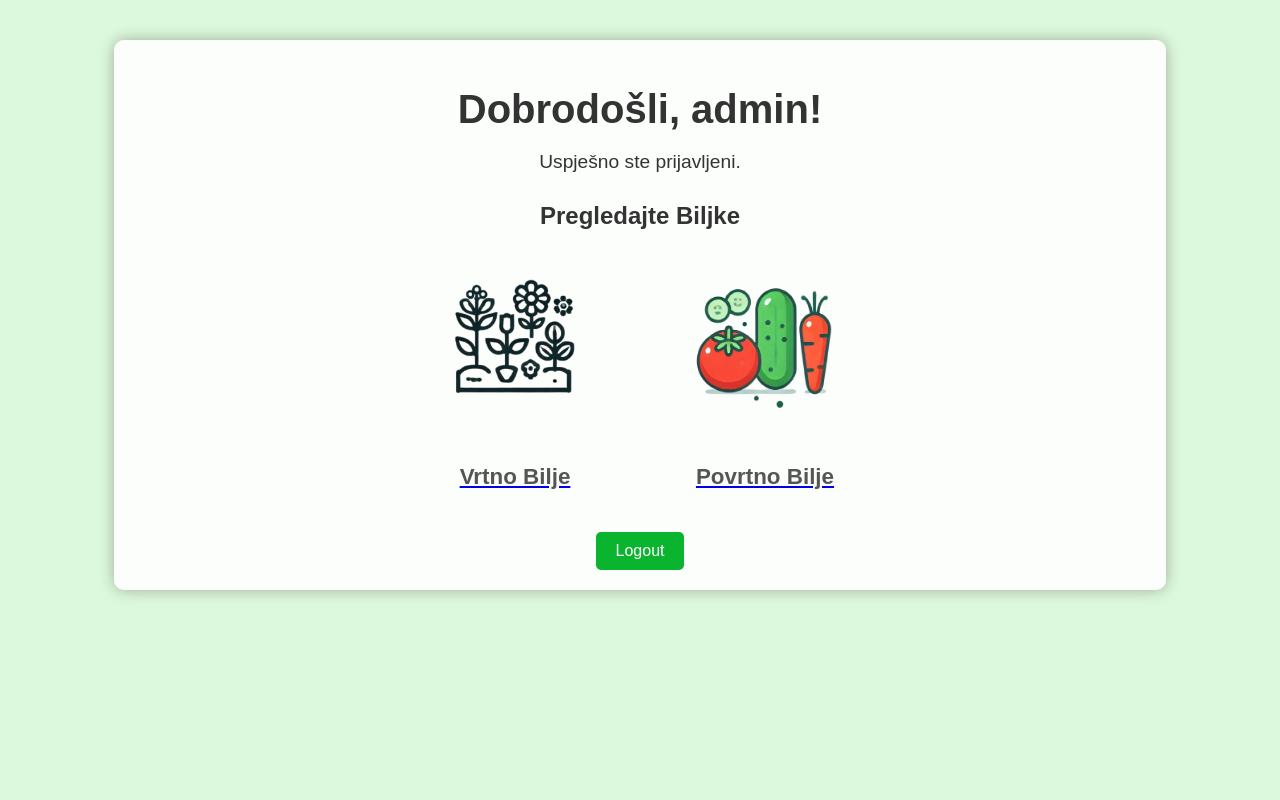
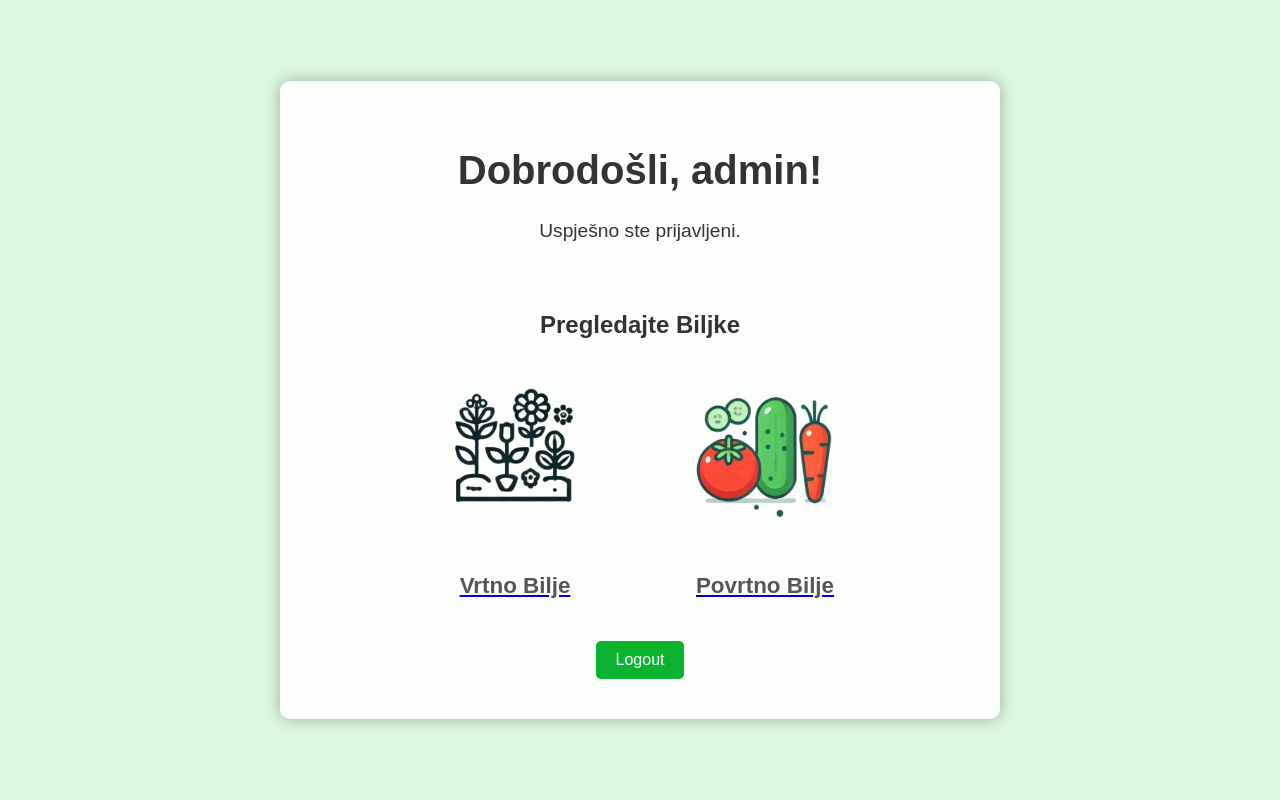
Before and after one commit to Larax3/PZW, a Django app: page / in a window 1280 px wide. Run offline with Django 5.2, Linux system fonts and the light colour scheme; a user stored in the database is signed in; tables that the repository leaves empty hold one stand-in row (values such as "Sample post").

Commit message:
26.02.2025 samo sam postavio placeholdere i onda sam lijepo uredio homepage da bude centriran.

```diff
--- a/PrakticniRad/PZWapp/forms.py
+++ b/PrakticniRad/PZWapp/forms.py
@@ -33,6 +33,7 @@ class VrtnaBiljkaForm(forms.ModelForm):
         super().__init__(*args, **kwargs)
         if user:
             self.instance.user = user
+
 class PovrtnaBiljkaForm(forms.ModelForm):
     class Meta:
         model = PovrtnaBiljka
--- a/PrakticniRad/PZWapp/models.py
+++ b/PrakticniRad/PZWapp/models.py
@@ -13,8 +13,8 @@ class VrtnaBiljka(models.Model):
         related_name='vrtne_biljke'
     )
     ime_v = models.CharField(max_length=30)
-    regijaBiljke_v = models.CharField(max_length=20)
-    vrijemeSazrijevanja_v = models.CharField(max_length=15)
+    regijaBiljke_v = models.CharField(max_length=100)
+    vrijemeSazrijevanja_v = models.CharField(max_length=50)
 
     def __str__(self):
         return self.ime_v
@@ -26,8 +26,8 @@ class PovrtnaBiljka(models.Model):
         related_name='povrtne_biljke'
     )
     ime_p = models.CharField(max_length=30)
-    regijaBiljke_p = models.CharField(max_length=20)
-    vrijemeSazrijevanja_p = models.CharField(max_length=15)
+    regijaBiljke_p = models.CharField(max_length=100)
+    vrijemeSazrijevanja_p = models.CharField(max_length=50)
 
     def __str__(self):
         return self.ime_p
--- a/PrakticniRad/PZWapp/static/css/homepage.css
+++ b/PrakticniRad/PZWapp/static/css/homepage.css
@@ -1,5 +1,3 @@
-/* homepage.css */
-
 /* Stilovi specifični za homepage */
 body.homepage {
     background-image: none;
@@ -7,17 +5,26 @@ body.homepage {
     background-size: cover;
     font-family: Arial, sans-serif;
     color: #333;
+    height: 100vh;
+    margin: 0;
+    display: flex;
+    justify-content: center;
+    align-items: center;
 }
 
 .container {
-    width: 80%;
-    margin: 0 auto;
-    padding: 20px;
+    width: 50%;
+    max-width: 800px;
+    padding: 40px;
     background-color: rgba(255, 255, 255, 0.9);
     border-radius: 10px;
     text-align: center;
     box-shadow: 0 0 15px rgba(0,0,0,0.3);
-    margin-top: 40px;
+    display: flex;
+    flex-direction: column;
+    align-items: center;
+    justify-content: center;
+    min-height: 50vh;
 }
 
 .welcome {
```
Also changed, not shown: PrakticniRad/PZWapp/templates/main/povrtna_biljka_form.html (+26 -6 lines), PrakticniRad/PZWapp/templates/main/vrtna_biljka_form.html (+29 -5 lines), PrakticniRad/PZWapp/migrations/0005_alter_povrtnabiljka_regijabiljke_p_and_more.py (added), PrakticniRad/PZWapp/static/css/povrtna_biljka.css (line endings or trailing spaces), PrakticniRad/PZWapp/static/css/vrtna_biljka.css (line endings or trailing spaces), PrakticniRad/db.sqlite3.
